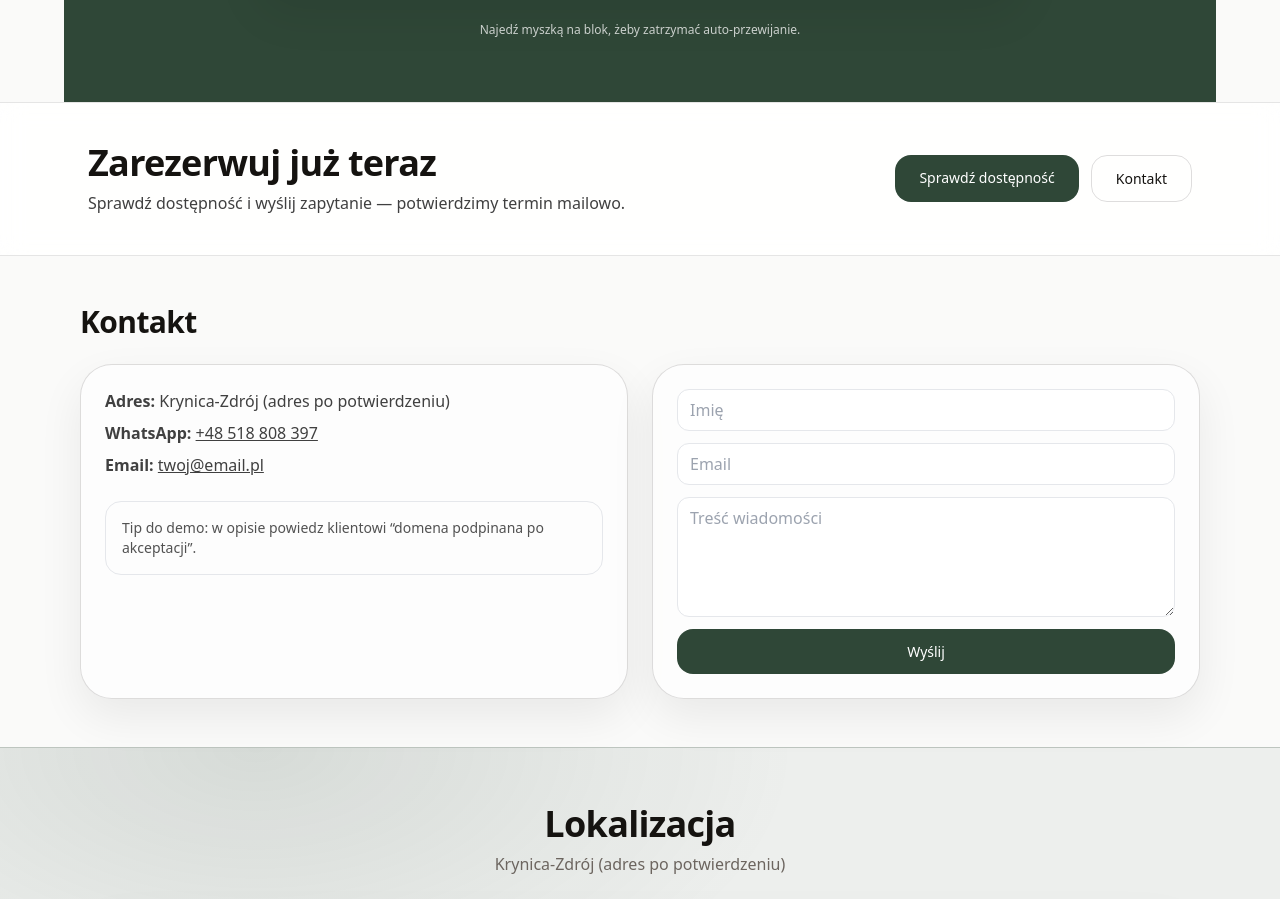
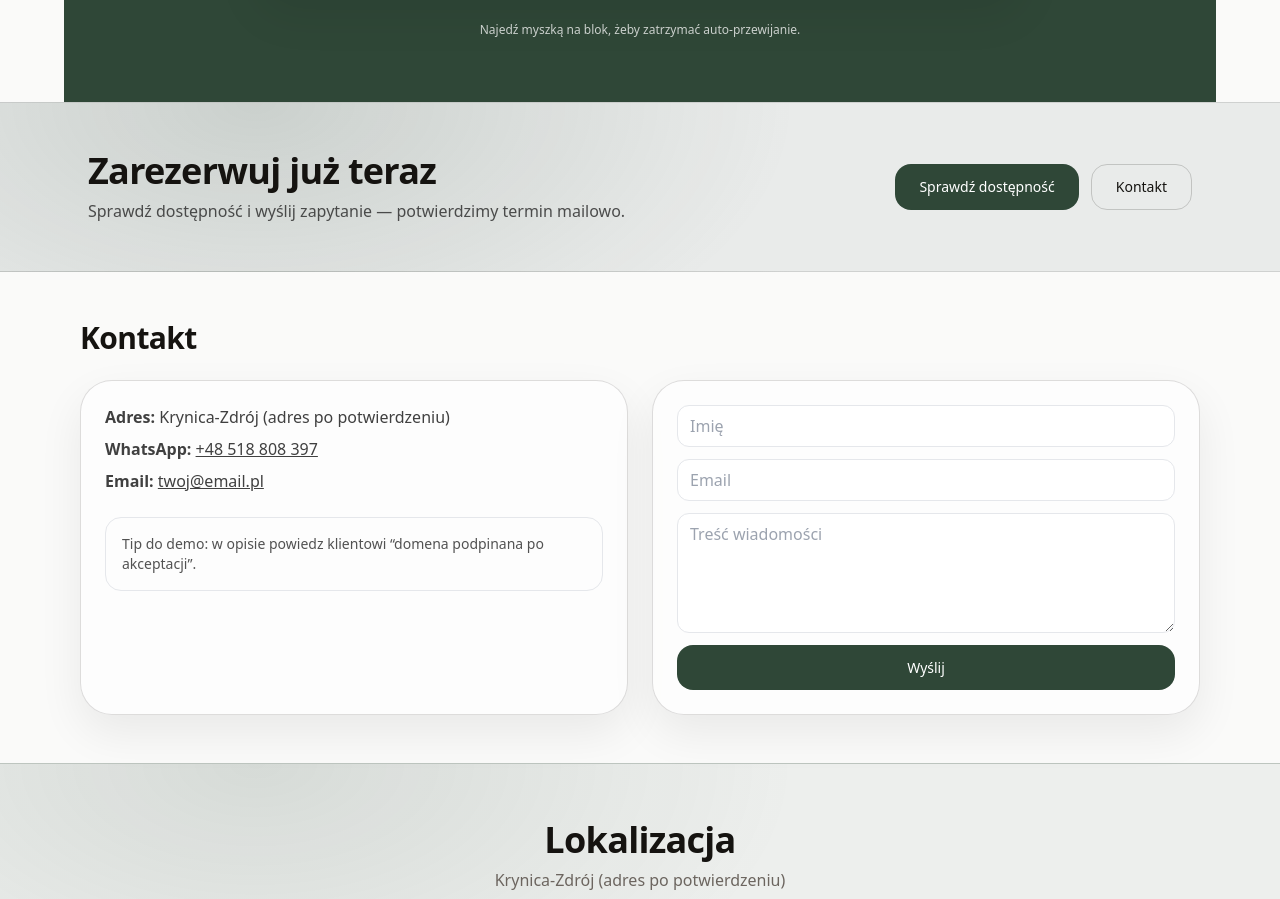
Before and after one commit to kulawikola2005-a11y/demolochowka, a Next.js app: page / in a window 1280 px wide. Shown: the part 2888-3787 px from the top of the page. Built offline with nearby package versions, Linux system fonts and the light colour scheme.

Commit message:
CTA: make stripe visible (sage tint)

```diff
--- a/src/components/sections/CTASection.tsx
+++ b/src/components/sections/CTASection.tsx
@@ -3,14 +3,20 @@ import Link from "next/link";
 export default function CTASection() {
   return (
     <section className="w-full">
-      {/* pasek na całą szerokość */}
-      <div className="w-full bg-white/85 backdrop-blur-md border-y border-black/10">
-        {/* treść w środku, ładnie wyśrodkowana */}
-        <div className="mx-auto max-w-6xl px-4 sm:px-6 py-10">
+      {/* pasek na całą szerokość - wyraźny */}
+      <div
+        className="w-full border-y"
+        style={{
+          background:
+            "radial-gradient(900px 500px at 20% 0%, rgba(47,71,55,.16), transparent 60%), rgba(47,71,55,.08)",
+          borderColor: "rgba(21,19,16,.12)",
+        }}
+      >
+        <div className="mx-auto max-w-6xl px-4 sm:px-6 py-12">
           <div className="grid gap-6 md:grid-cols-2 md:items-center">
             <div>
               <h2 className="section-title">Zarezerwuj już teraz</h2>
-              <p className="mt-2 text-neutral-700">
+              <p className="mt-2 text-neutral-800/80">
                 Sprawdź dostępność i wyślij zapytanie — potwierdzimy termin mailowo.
               </p>
             </div>
@@ -19,7 +25,11 @@ export default function CTASection() {
               <Link href="/rezerwacja" className="btn-primary">
                 Sprawdź dostępność
               </Link>
-              <a href="/#kontakt" className="btn-ghost">
+              <a
+                href="/#kontakt"
+                className="rounded-2xl border px-5 sm:px-6 py-3 text-sm font-medium hover:bg-black/5"
+                style={{ borderColor: "rgba(21,19,16,.18)" }}
+              >
                 Kontakt
               </a>
             </div>
```
